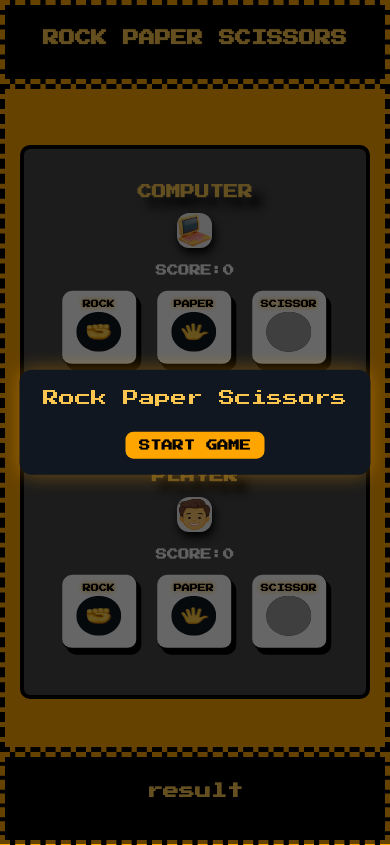
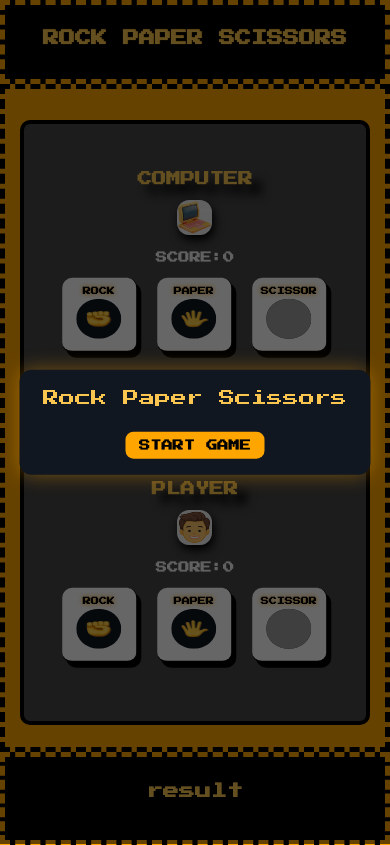
Before and after one commit to mohammedShanid8428/Rock-Paper-Scissor, a plain HTML site: page index.html in a window 390 px wide. Drawn offline with Linux system fonts and the light colour scheme; grey boxes are pictures that could not be loaded.

```diff
--- a/style.css
+++ b/style.css
@@ -237,13 +237,11 @@ body {
     margin: 0;
     padding: 0;
     height: 100%;
-    /* overflow: hidden; */
   }
 
   .header {
     padding: 25px 3px;
     height: 10vh;
-    /* height: auto; */
   }
 
   .title {
@@ -259,15 +257,13 @@ body {
     flex: 1;
     height: 76vh;
     gap: 6px;
-    /* height: auto; */
-    /* overflow: hidden; */
   }
 
   .player-section {
     width: 92%;
     margin: 4px 0;
     padding: 7px;
-    height: 32vh;
+    height: 35vh;
     min-height: auto;
   }
 
@@ -316,7 +312,6 @@ body {
 
   .score-board {
     height: 11vh;
-    /* height: auto; */
     font-size: 1rem;
     padding: 8px 0;
     text-align: center;
```
Also changed, not shown: image-1.png (added), image.png (added), images/desktop.png (added), images/mobile.png (added), 1 other file.
